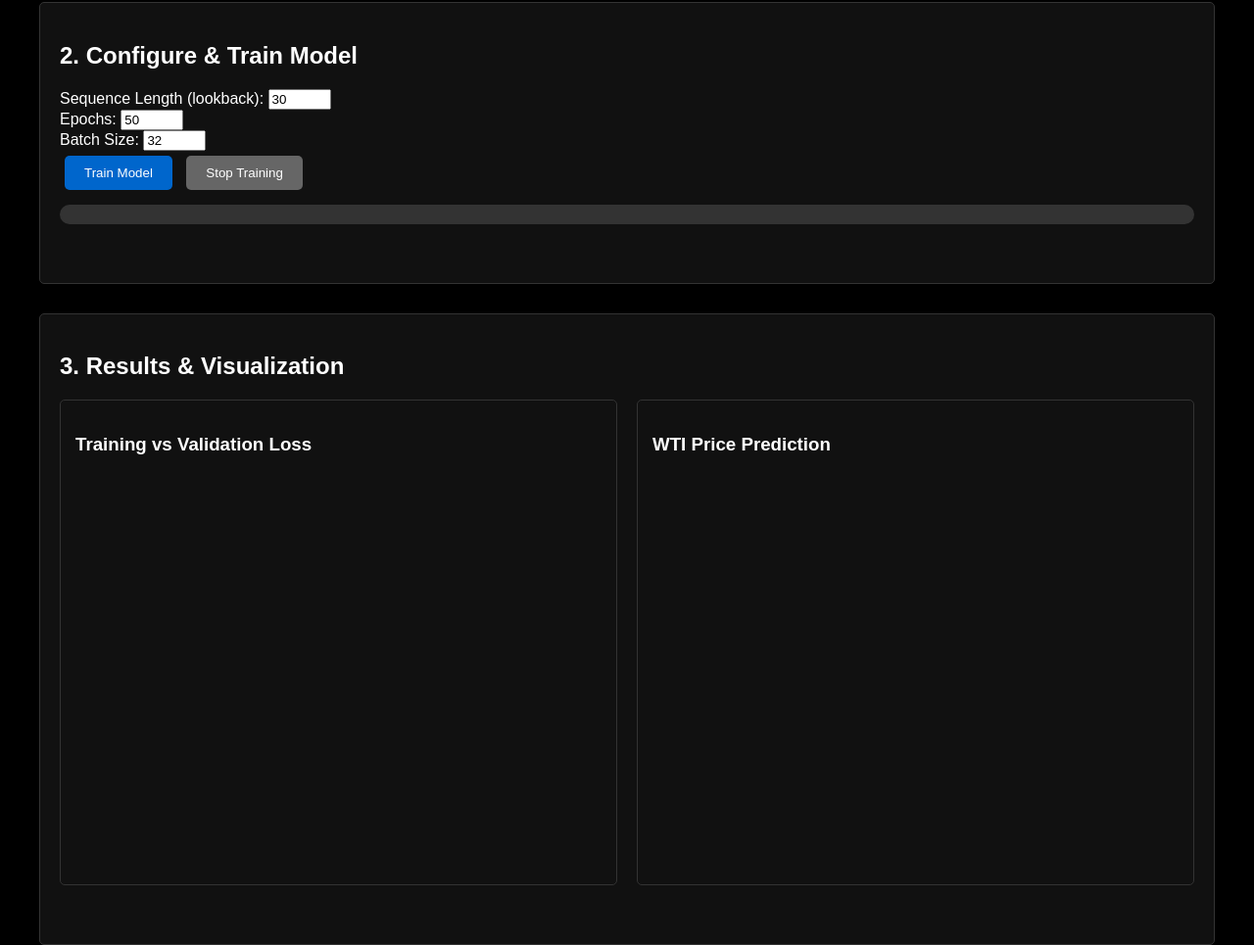
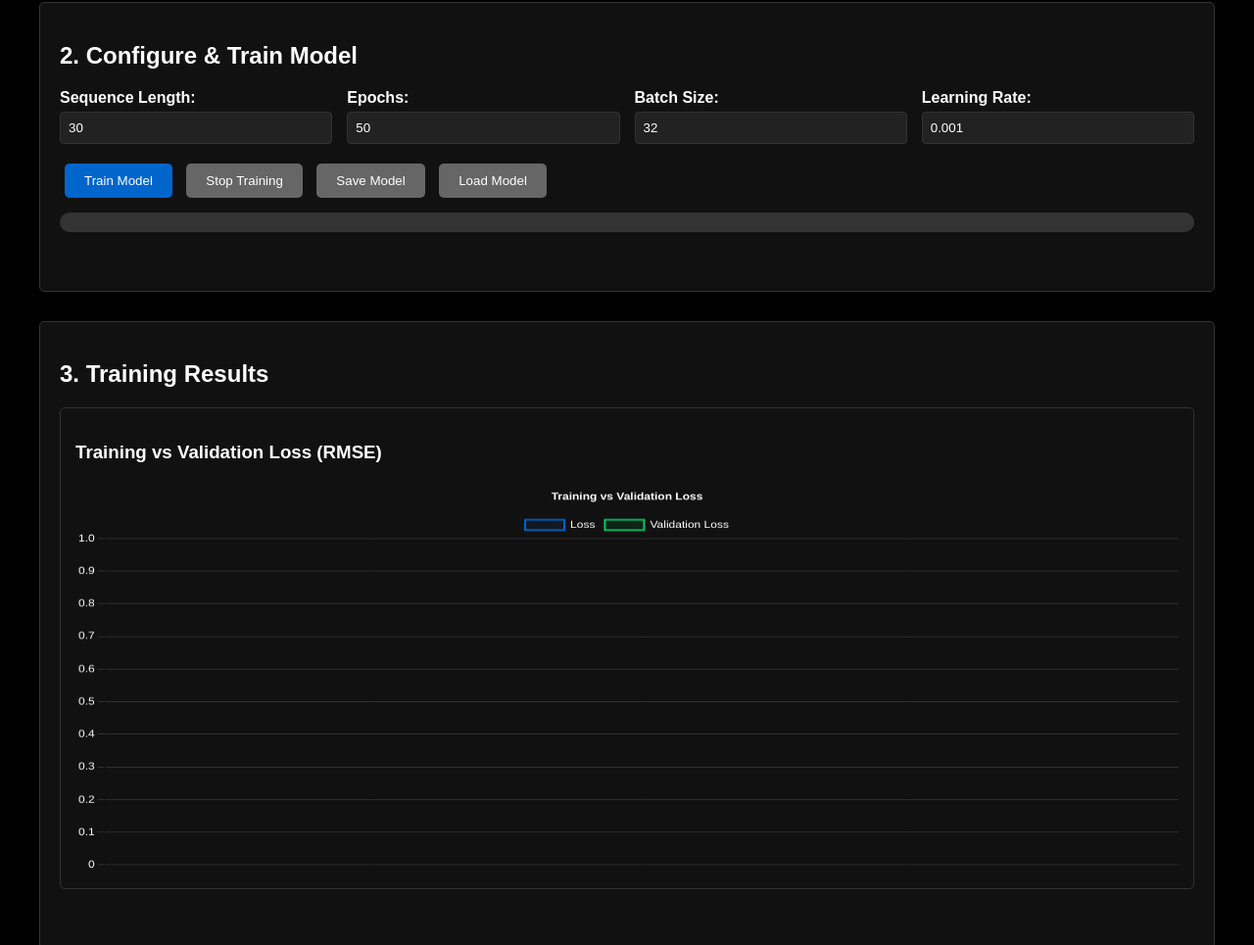
Before and after one commit to busheva-polina/project_for_nndl, a plain HTML site: page index.html in a window 1280 px wide. Shown: the part 303-1268 px from the top of the page at 98% size. Drawn offline with nearby package versions, Linux system fonts and the light colour scheme; a script that the page names is missing.

Commit message:
Update index.html

```diff
--- a/index.html
+++ b/index.html
@@ -3,9 +3,10 @@
 <head>
     <meta charset="UTF-8">
     <meta name="viewport" content="width=device-width, initial-scale=1.0">
-    <title>WTI Crude Oil Price Prediction</title>
+    <title>Multi-Stock Binary Classification</title>
     <script src="https://cdn.jsdelivr.net/npm/@tensorflow/tfjs@4.10.0"></script>
     <script src="https://cdn.jsdelivr.net/npm/papaparse@5.4.1/papaparse.min.js"></script>
+    <script src="https://cdn.jsdelivr.net/npm/chart.js@4.3.0/dist/chart.min.js"></script>
     <style>
         body {
             font-family: Arial, sans-serif;
@@ -51,18 +52,13 @@
             width: 0%;
             transition: width 0.3s ease;
         }
-        .charts {
-            display: grid;
-            grid-template-columns: 1fr 1fr;
-            gap: 20px;
-            margin-top: 20px;
-        }
         .chart-container {
             background-color: #111;
             padding: 15px;
             border-radius: 5px;
             border: 1px solid #333;
             min-height: 400px;
+            margin-top: 20px;
         }
         input[type="file"] {
             margin: 10px 0;
@@ -85,11 +81,32 @@
             width: 100% !important;
             height: 400px !important;
         }
+        .config-grid {
+            display: grid;
+            grid-template-columns: repeat(auto-fit, minmax(200px, 1fr));
+            gap: 15px;
+            margin: 15px 0;
+        }
+        .config-item {
+            display: flex;
+            flex-direction: column;
+        }
+        .config-item label {
+            margin-bottom: 5px;
+            font-weight: bold;
+        }
+        .config-item input, .config-item select {
+            padding: 8px;
+            border-radius: 4px;
+            border: 1px solid #333;
+            background-color: #222;
+            color: #fff;
+        }
     </style>
 </head>
 <body>
     <div class="container">
-        <h1>WTI Crude Oil Price Prediction</h1>
+        <h1>Multi-Stock Binary Classification</h1>
 
         <div class="upload-section">
             <h2>1. Upload Data</h2>
@@ -100,20 +117,28 @@
 
         <div class="training-section">
             <h2>2. Configure & Train Model</h2>
-            <div>
-                <label>Sequence Length (lookback): </label>
+            <div class="config-grid">
+                <div class="config-item">
+                    <label>Sequence Length:</label>
                     <input type="number" id="sequenceLength" value="30" min="1" max="100">
                 </div>
-            <div>
-                <label>Epochs: </label>
+                <div class="config-item">
+                    <label>Epochs:</label>
                     <input type="number" id="epochs" value="50" min="1" max="200">
                 </div>
-            <div>
-                <label>Batch Size: </label>
+                <div class="config-item">
+                    <label>Batch Size:</label>
                     <input type="number" id="batchSize" value="32" min="1" max="128">
+                </div>
+                <div class="config-item">
+                    <label>Learning Rate:</label>
+                    <input type="number" id="learningRate" value="0.001" step="0.0001" min="0.0001" max="0.01">
+                </div>
             </div>
             <button id="trainModel">Train Model</button>
             <button id="stopTraining" disabled>Stop Training</button>
+            <button id="saveModel" disabled>Save Model</button>
+            <button id="loadModel" disabled>Load Model</button>
 
             <div class="progress-bar">
                 <div class="progress-fill" id="trainingProgress"></div>
@@ -122,16 +147,10 @@
         </div>
 
         <div class="results-section">
-            <h2>3. Results & Visualization</h2>
-            <div class="charts">
+            <h2>3. Training Results</h2>
             <div class="chart-container">
-                    <h3>Training vs Validation Loss</h3>
+                <h3>Training vs Validation Loss (RMSE)</h3>
                 <canvas id="lossChart"></canvas>
-                </div>
-                <div class="chart-container">
-                    <h3>WTI Price Prediction</h3>
-                    <canvas id="predictionChart"></canvas>
-                </div>
             </div>
             <div id="resultsStatus" class="status"></div>
         </div>
```
Lines whose indentation alone changed are shown as unchanged.
